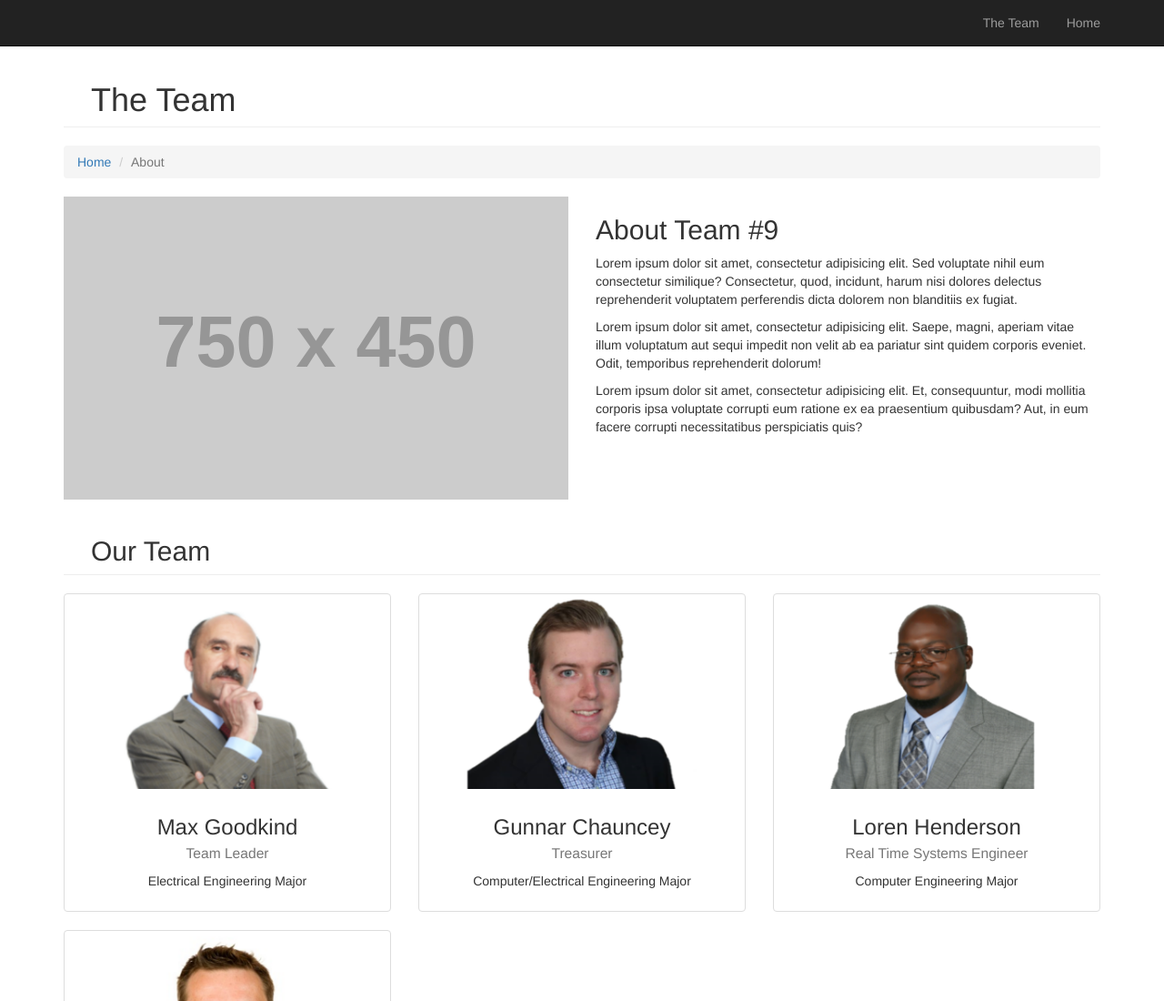
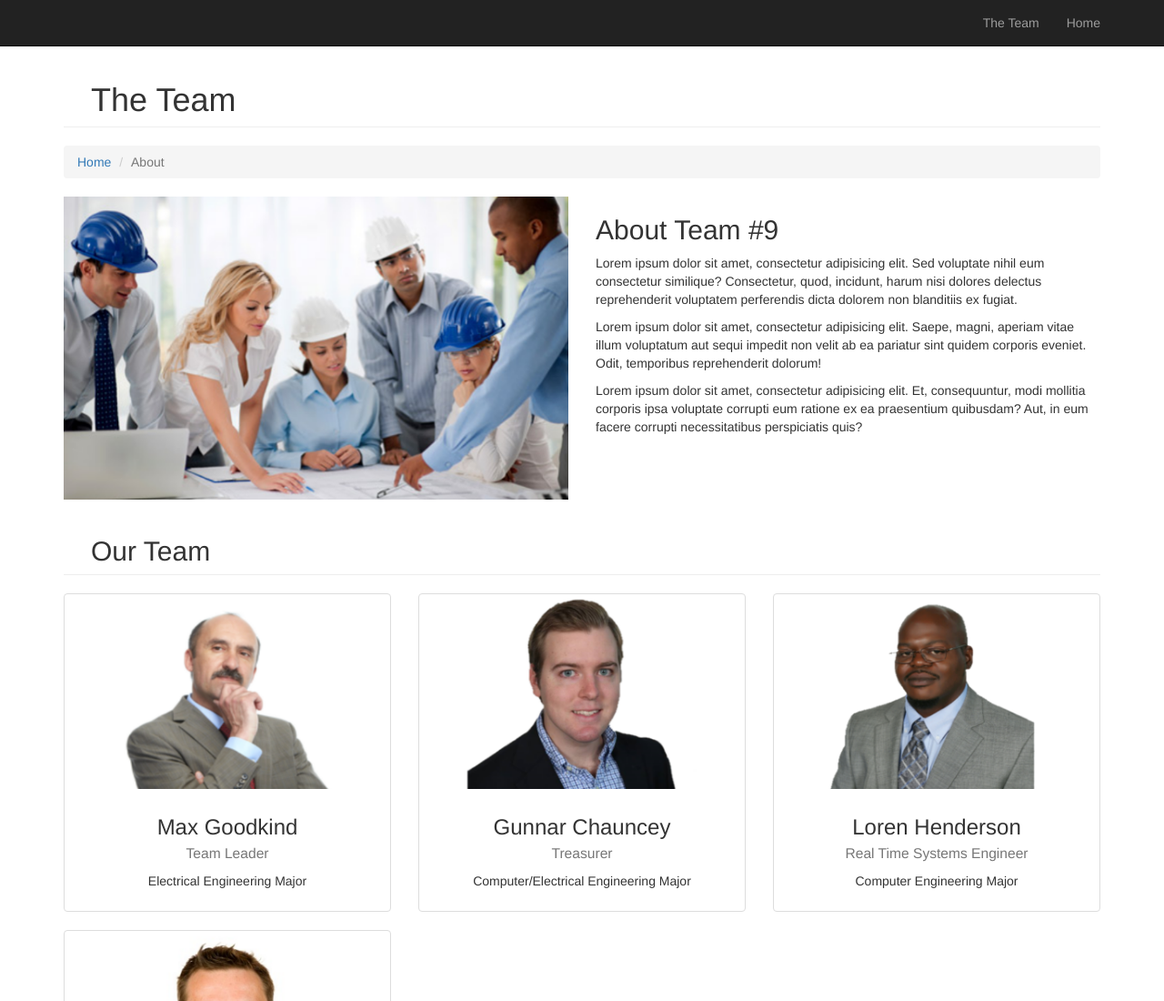
Before and after one commit to austenmellers/seniorDesign, a plain HTML site: page about.html in a window 1280 px wide. Shown: the top 1100 px of the page at 91% size. Drawn offline with Linux system fonts and the light colour scheme; placeholder pictures from the web are drawn by us.

Commit message:
Update about.html

```diff
--- a/about.html
+++ b/about.html
@@ -139,7 +139,7 @@
         <!-- Intro Content -->
         <div class="row">
             <div class="col-md-6">
-                <img class="img-responsive" src="http://placehold.it/750x450" alt="">
+                <img class="img-responsive" src="https://austenmellers.github.io/seniorDesign/team1.png" alt="">
             </div>
             <div class="col-md-6">
                 <h2>About Team #9</h2>
```
